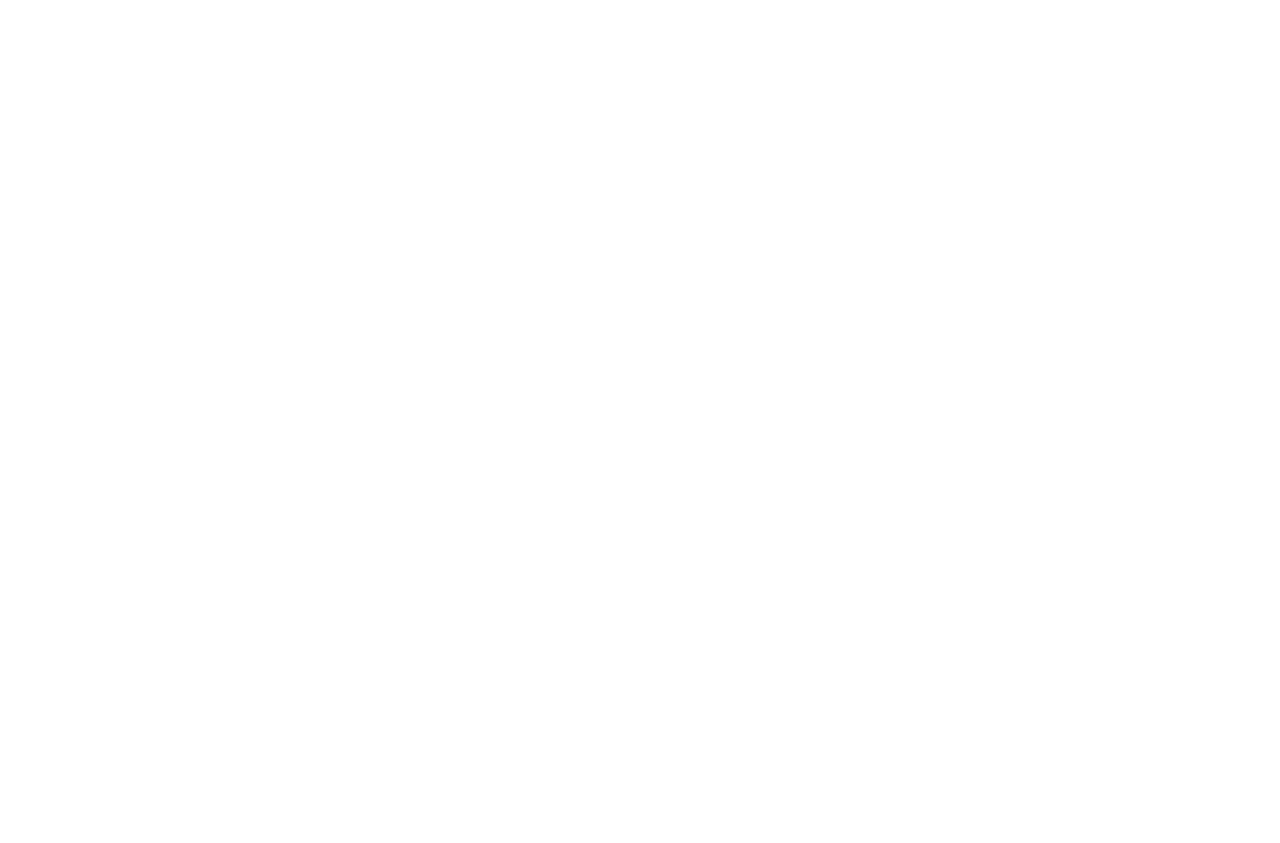
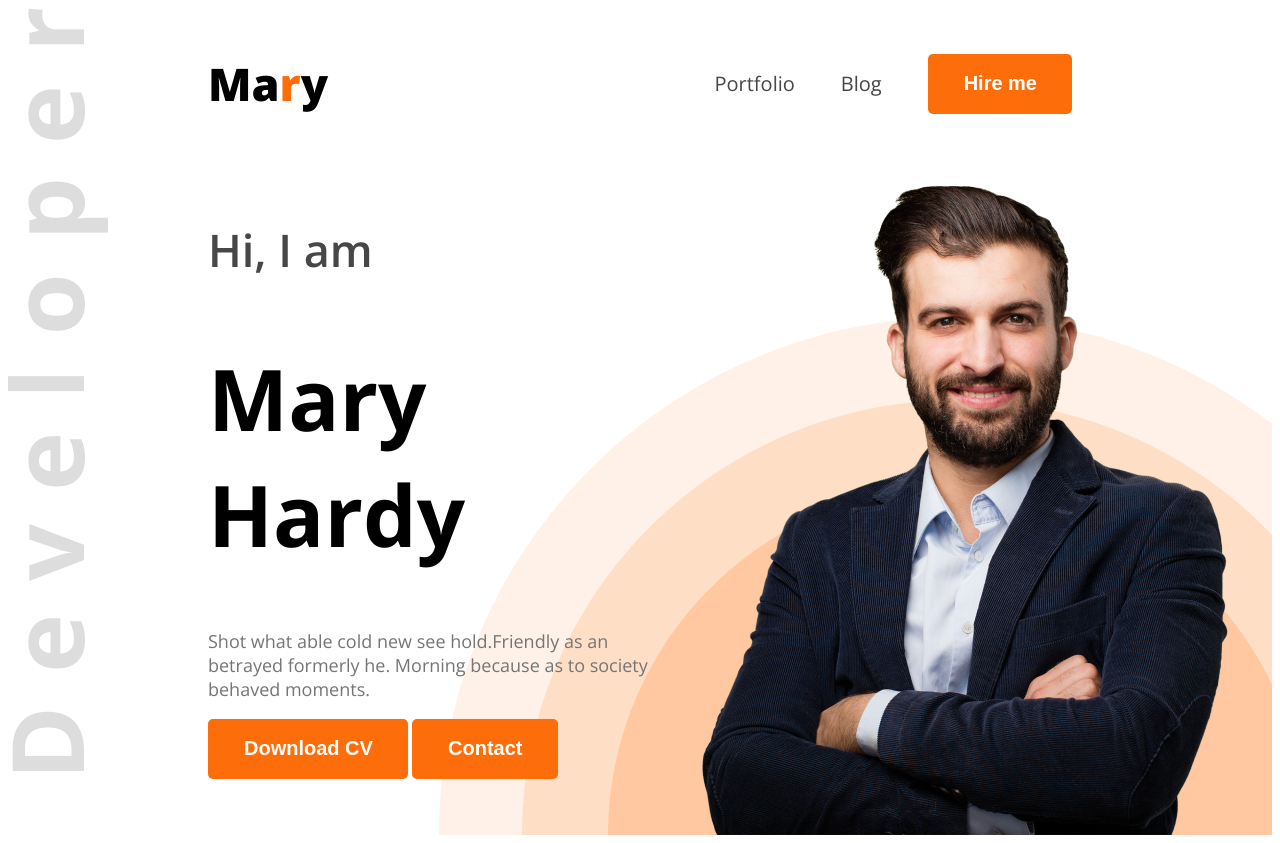
Before and after one commit to khushiiakter/web-dev-portfolio, a plain HTML site: page index.html in a window 1280 px wide. Before the commit the page ends 800 px from the top, so only its background shows below. Drawn offline with nearby package versions, Linux system fonts and the light colour scheme.

Commit message:
added a navbar

```diff
--- a/index.html
+++ b/index.html
@@ -4,8 +4,34 @@
     <meta charset="UTF-8">
     <meta name="viewport" content="width=device-width, initial-scale=1.0">
     <title>web-dev-portfolio</title>
+    <link rel="stylesheet" href="style/portfolio.css">
 </head>
-<body>
+<body class="open-sans-normal">
+    <header class="header">
+        <nav>
+            <h3 class="nav-title">Ma<span class="text-primary">r</span>y</h3>
+            <ul>
+                <li><a href="" class="dark-2">Portfolio</a></li>
+                <li><a href="" class="dark-2">Blog</a></li>
+                <li><a href=""><button class="btn-primary">Hire me</button></a></li>
+            </ul>
+        </nav>
+        <!-- image part -->
 
+        <div class="banner">
+            <div class="banner-content">
+                <h4 class="banner-greeting dark-2">Hi, I  am</h4>
+                <h1 class="banner-title">Mary Hardy</h1>
+                <p class="banner-discription dark-3">Shot what able cold new see hold.Friendly as an betrayed formerly he. Morning because as to society behaved moments.</p>
+                <Button class="btn-primary">Download CV</Button>
+                <button class="btn-primary">Contact</button>
+            </div>
+            <img src="images/hardy.png" alt="">
+
+        </div>
+
+    </header>
+    <main></main>
+    <footer></footer>
 </body>
 </html>
--- /dev/null
+++ b/style/portfolio.css
@@ -0,0 +1,84 @@
+@import url('https://fonts.googleapis.com/css2?family=Open+Sans:ital,wght@0,300..800;1,300..800&display=swap');
+/* font-family: "Open Sans", sans-serif; */
+.open-sans-normal {
+    font-family: "Open Sans", sans-serif;
+    font-optical-sizing: auto;
+    font-style: normal;
+    font-variation-settings:
+    "wdth" 100;
+}
+
+
+/* shared color */
+.text-primary{
+    color: #fd6e0a;
+}
+.dark-2{
+    color: #474747;
+}
+.dark-3{
+    color: #757575;
+}
+.btn-primary{
+    font-size: 20px;
+    color: white;
+    background-color: #fd6e0a;
+    font-weight: bold;
+    padding: 18px 35px 19px 36px;
+    border: none;
+    border-radius: 5px;
+
+}
+.header{
+    background-image: url("../images/developer.png"), url("../images/header_bg.png");
+    background-repeat: no-repeat;
+    background-position: top left, bottom right;
+}
+
+
+/* nav style  */
+nav{
+    display: flex;
+    justify-content: space-between;
+    align-items: center;
+    margin: 0 200px;
+
+
+}
+nav ul{
+    display: flex;
+    align-items: center;
+    justify-content: space-between;
+    list-style: none;
+
+}
+nav li a{
+    text-decoration: none;
+    font-size: 20px;
+    margin-left: 46px;
+}
+
+.nav-title{
+    font-size: 45px;
+    font-weight: 800;
+}
+/* banner */
+.banner{
+    display: flex;
+    justify-content: space-between;
+    margin: 0px 35px 0px 200px;
+}
+.banner-content{
+    max-width: 580px;
+}
+.banner-greeting{
+    font-size: 45px;
+    font-weight: 600;
+}
+.banner-title{
+    font-size: 85px;
+    font-weight: bold;
+}
+.banner-discription{
+    font-size: 18px;
+}
```
Also changed, not shown: images/developer.png (added), images/hardy.png (added), images/header_bg.png (added), images/icons/facebook.png (added), images/icons/insta.png (added), images/icons/js.png (added), images/icons/mongo.png (added), images/icons/nodejs.png (added), images/icons/react.png (added), images/icons/twitter.png (added).
